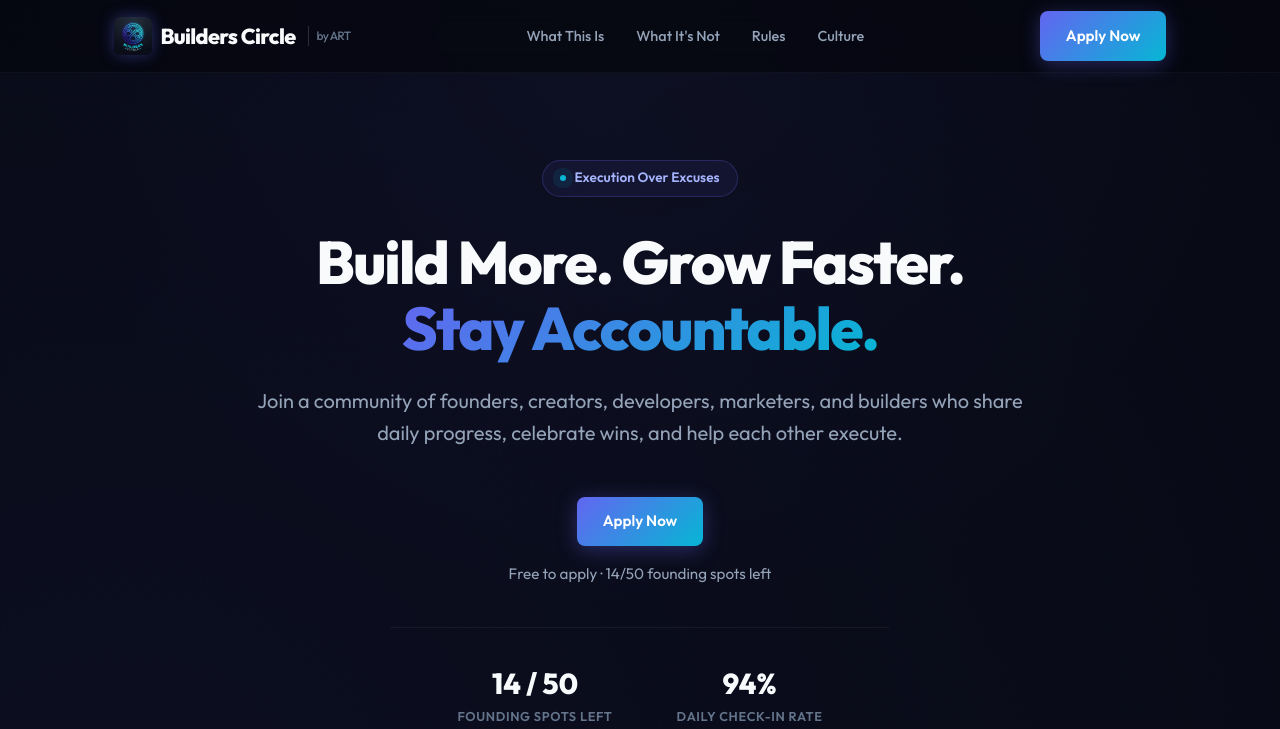
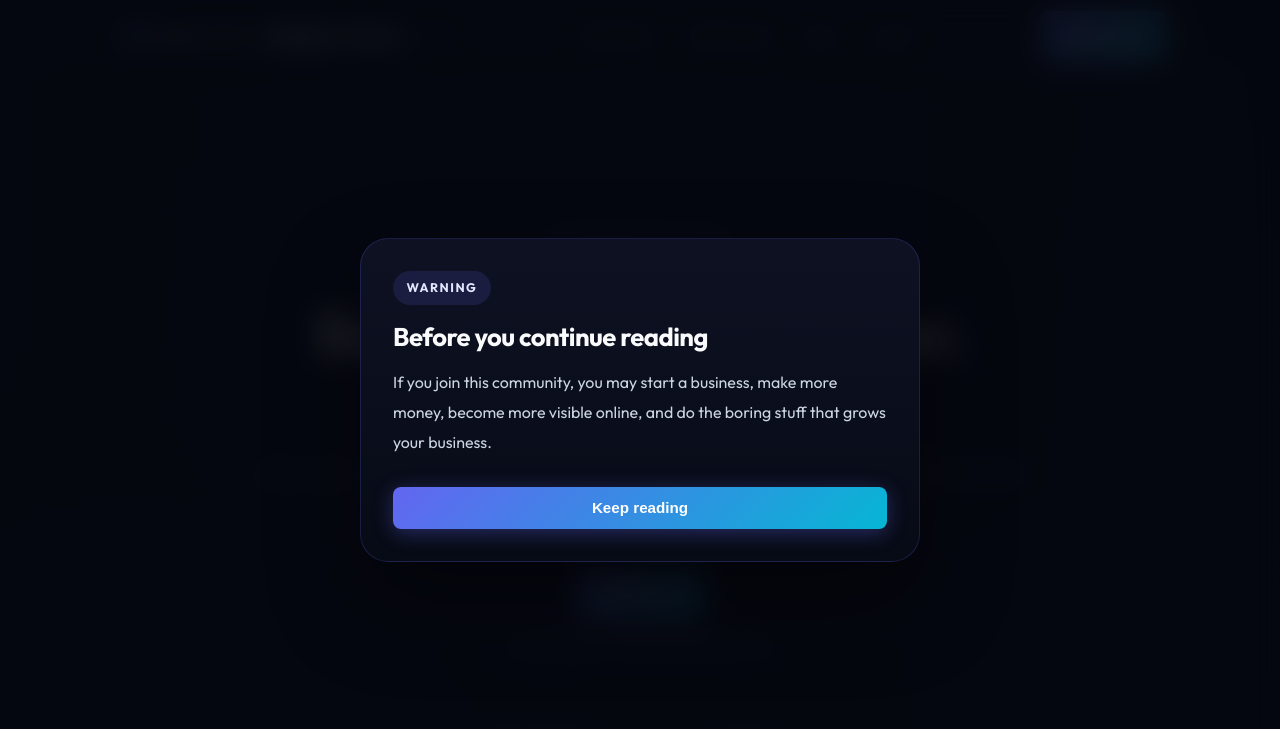
Before and after one commit to DEV-RAPHAEL/builder-s-circle, a plain HTML site: page index.html in a window 1280 px wide. Shown: the top 729 px of the page. Drawn offline with Linux system fonts and the light colour scheme.

Commit message:
Add warning modal functionality and styles; update favicon and logo

```diff
--- a/app.js
+++ b/app.js
@@ -11,6 +11,7 @@ const STATE = {
 // INITIALIZATION
 document.addEventListener("DOMContentLoaded", () => {
   updateQuizView();
+  showWarningModal();
 
   // Sticky Apply button: appear after user scrolls 400px
   const stickyBtn = document.getElementById("sticky-apply");
@@ -23,7 +24,32 @@ document.addEventListener("DOMContentLoaded", () => {
       }
     }, { passive: true });
   }
+
+  const modalClose = document.getElementById("warning-modal-close");
+  const modalOverlay = document.getElementById("warning-modal-overlay");
+  if (modalClose) {
+    modalClose.addEventListener("click", closeWarningModal);
+  }
+  if (modalOverlay) {
+    modalOverlay.addEventListener("click", closeWarningModal);
+  }
 });
+
+function showWarningModal() {
+  const modal = document.getElementById("warning-modal");
+  if (!modal) return;
+  modal.classList.add("visible");
+  document.body.classList.add("modal-open");
+  modal.setAttribute("aria-hidden", "false");
+}
+
+function closeWarningModal() {
+  const modal = document.getElementById("warning-modal");
+  if (!modal) return;
+  modal.classList.remove("visible");
+  document.body.classList.remove("modal-open");
+  modal.setAttribute("aria-hidden", "true");
+}
 
 // ADMISSIONS QUIZ LOGIC
 window.selectQuizOption = function(stepNum, val) {
--- a/index.html
+++ b/index.html
@@ -13,6 +13,7 @@
   <meta name="twitter:card" content="summary_large_image">
   <meta name="twitter:title" content="Builders Circle by ART — Execution Community for Founders">
   <meta name="twitter:description" content="Join Builders Circle by ART (Ajayi Raphael Temitope), a high-performance community for founders, creators, developers, and builders.">
+  <link rel="icon" href="favicon.svg" type="image/svg+xml">
   <link rel="stylesheet" href="styles.css">
   <style>
     /* Founder's Letter */
@@ -156,12 +157,24 @@
   </style>
 </head>
 <body>
+  <div class="warning-modal" id="warning-modal" aria-hidden="true">
+    <div class="warning-modal-overlay" id="warning-modal-overlay"></div>
+    <div class="warning-modal-panel" role="dialog" aria-modal="true" aria-labelledby="warning-modal-title">
+      <div class="warning-modal-inner">
+        <span class="warning-modal-badge">Warning</span>
+        <h2 id="warning-modal-title">Before you continue reading</h2>
+        <p class="warning-modal-copy">
+          If you join this community, you may start a business, make more money, become more visible online, and do the boring stuff that grows your business.
+        </p>
+        <button class="btn btn-primary" id="warning-modal-close">Keep reading</button>
+      </div>
+    </div>
+  </div>
 
   <!-- Header -->
-  <header>
     <div class="container nav-container">
       <div class="logo">
-        <img src="logo.png" alt="Builders Circle Logo" style="height: 2.4rem; width: auto; border-radius: 6px; box-shadow: 0 0 15px rgba(99, 102, 241, 0.4);">
+        <img src="logo-transparent.svg" alt="Builders Circle Logo" style="height: 2.4rem; width: auto;">
         <span>Builders Circle</span>
         <span class="logo-sub">by ART</span>
       </div>
@@ -477,7 +490,7 @@
       <div class="footer-grid">
         <div class="footer-brand">
           <div class="logo">
-            <img src="logo.png" alt="Builders Circle Logo" style="height: 2rem; width: auto; border-radius: 6px; box-shadow: 0 0 10px rgba(99, 102, 241, 0.3); margin-right: 0.5rem;">
+            <img src="logo-transparent.svg" alt="Builders Circle Logo" style="height: 2rem; width: auto; margin-right: 0.5rem;">
             <span>Builders Circle</span>
           </div>
           <p>
--- a/styles.css
+++ b/styles.css
@@ -61,6 +61,10 @@ body {
   line-height: 1.6;
   overflow-x: hidden;
   position: relative;
+}
+
+body.modal-open {
+  overflow: hidden;
 }
 
 body::before {
@@ -78,6 +82,77 @@ body::before {
   z-index: 0;
 }
 
+.warning-modal {
+  position: fixed;
+  inset: 0;
+  display: flex;
+  align-items: center;
+  justify-content: center;
+  padding: 1.5rem;
+  z-index: 999;
+  opacity: 0;
+  visibility: hidden;
+  transition: opacity 0.24s ease, visibility 0.24s ease;
+}
+
+.warning-modal.visible {
+  opacity: 1;
+  visibility: visible;
+}
+
+.warning-modal-overlay {
+  position: absolute;
+  inset: 0;
+  background: rgba(5, 7, 15, 0.9);
+  backdrop-filter: blur(14px);
+}
+
+.warning-modal-panel {
+  position: relative;
+  width: min(100%, 560px);
+  border-radius: 28px;
+  background: linear-gradient(180deg, rgba(15, 18, 36, 0.96), rgba(7, 11, 22, 0.98));
+  border: 1px solid rgba(99, 102, 241, 0.2);
+  box-shadow: 0 40px 90px rgba(0, 0, 0, 0.4);
+  padding: 2rem;
+}
+
+.warning-modal-inner {
+  position: relative;
+  z-index: 1;
+}
+
+.warning-modal-badge {
+  display: inline-flex;
+  align-items: center;
+  justify-content: center;
+  padding: 0.45rem 0.85rem;
+  border-radius: 999px;
+  background: rgba(99, 102, 241, 0.15);
+  color: #e0e7ff;
+  font-size: 0.78rem;
+  letter-spacing: 0.12em;
+  text-transform: uppercase;
+  font-weight: 700;
+}
+
+.warning-modal-panel h2 {
+  margin: 1rem 0 0.85rem;
+  font-size: clamp(1.6rem, 2vw, 2.1rem);
+}
+
+.warning-modal-copy {
+  margin: 0 0 1.8rem;
+  color: #cbd5e1;
+  font-size: 1rem;
+  line-height: 1.9;
+}
+
+.warning-modal-panel .btn {
+  width: 100%;
+  justify-content: center;
+}
+
 /* Scrollbar Styles */
 ::-webkit-scrollbar {
   width: 8px;
```
Also changed, not shown: favicon.svg (added), logo-transparent.svg (added).
